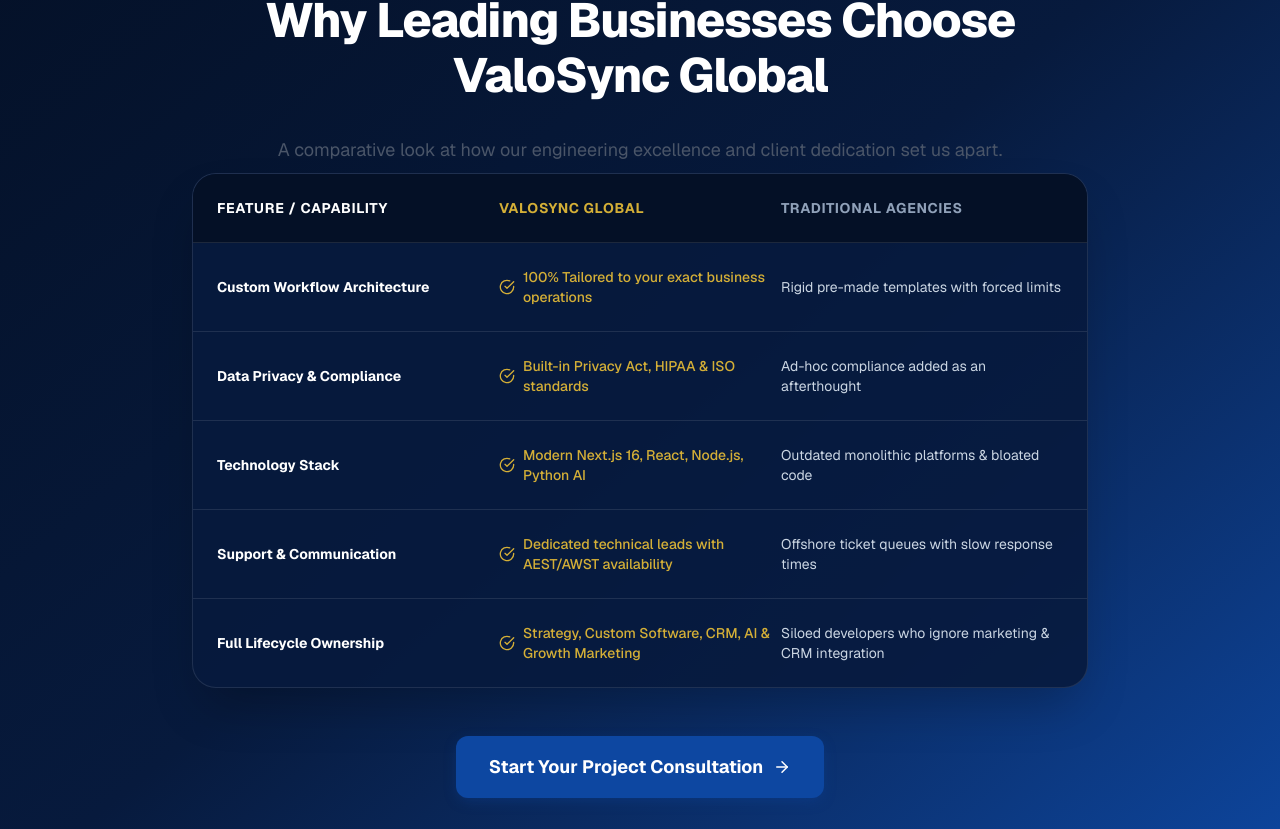
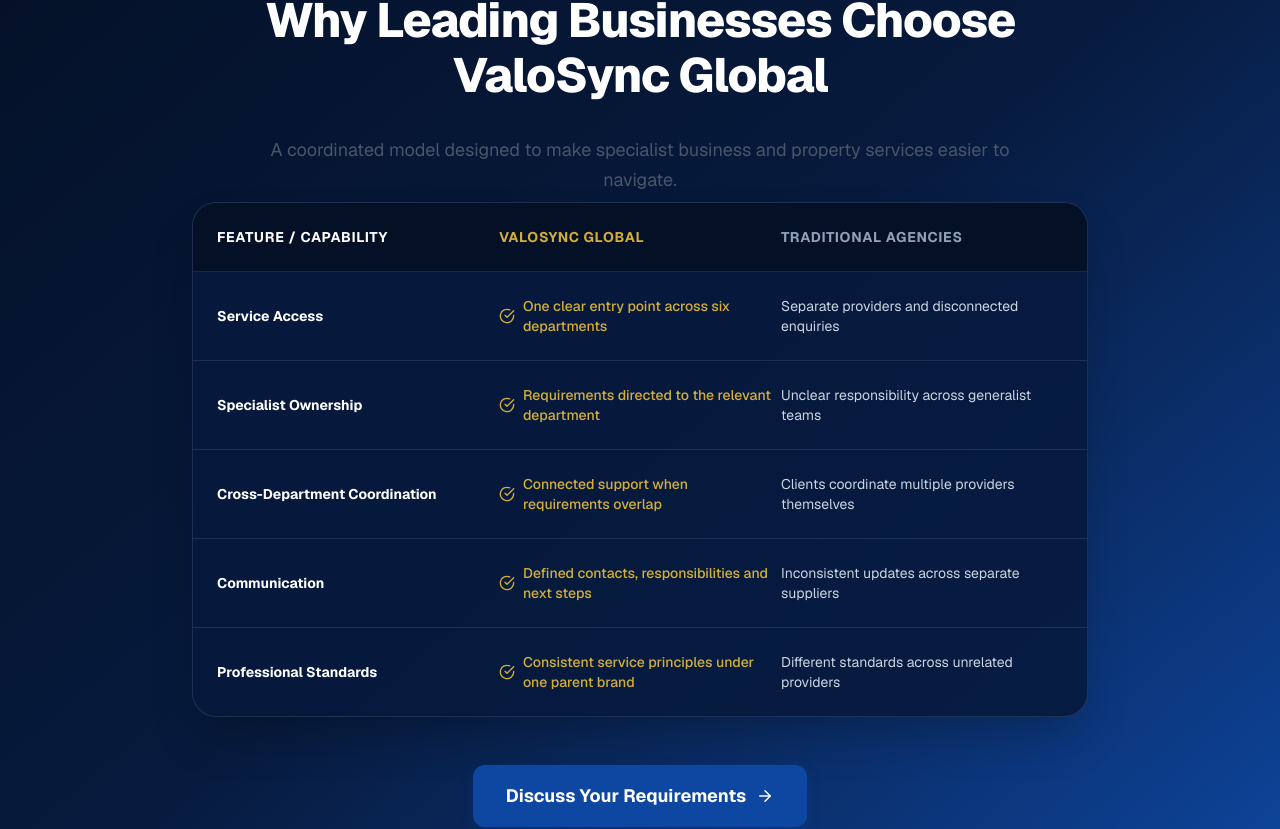
Before and after one commit to mayank-207/ValoSync-Global, a Next.js app: page /about in a window 1280 px wide. Shown: the part 4458-5287 px from the top of the page. Built offline with nearby package versions, Linux system fonts and the light colour scheme.

Commit message:
Update partnership message for connected services

```diff
--- a/components/sections/about/WhyPartnerSection.tsx
+++ b/components/sections/about/WhyPartnerSection.tsx
@@ -6,29 +6,29 @@
 export default function WhyPartnerSection() {
   const comparison = [
     {
-      feature: "Custom Workflow Architecture",
-      valosync: "100% Tailored to your exact business operations",
-      others: "Rigid pre-made templates with forced limits",
+      feature: "Service Access",
+      valosync: "One clear entry point across six departments",
+      others: "Separate providers and disconnected enquiries",
     },
     {
-      feature: "Data Privacy & Compliance",
-      valosync: "Built-in Privacy Act, HIPAA & ISO standards",
-      others: "Ad-hoc compliance added as an afterthought",
+      feature: "Specialist Ownership",
+      valosync: "Requirements directed to the relevant department",
+      others: "Unclear responsibility across generalist teams",
     },
     {
-      feature: "Technology Stack",
-      valosync: "Modern Next.js 16, React, Node.js, Python AI",
-      others: "Outdated monolithic platforms & bloated code",
+      feature: "Cross-Department Coordination",
+      valosync: "Connected support when requirements overlap",
+      others: "Clients coordinate multiple providers themselves",
     },
     {
-      feature: "Support & Communication",
-      valosync: "Dedicated technical leads with AEST/AWST availability",
-      others: "Offshore ticket queues with slow response times",
+      feature: "Communication",
+      valosync: "Defined contacts, responsibilities and next steps",
+      others: "Inconsistent updates across separate suppliers",
     },
     {
-      feature: "Full Lifecycle Ownership",
-      valosync: "Strategy, Custom Software, CRM, AI & Growth Marketing",
-      others: "Siloed developers who ignore marketing & CRM integration",
+      feature: "Professional Standards",
+      valosync: "Consistent service principles under one parent brand",
+      others: "Different standards across unrelated providers",
     },
   ];
 
@@ -38,7 +38,7 @@
         <SectionHeading
           badge="The Valosync Advantage"
           title="Why Leading Businesses Choose ValoSync Global"
-          subtitle="A comparative look at how our engineering excellence and client dedication set us apart."
+          subtitle="A coordinated model designed to make specialist business and property services easier to navigate."
           center
           titleClassName="text-white"
         />
@@ -81,7 +81,7 @@
             size="lg"
             rightIcon={<ArrowRightIcon size={18} />}
           >
-            Start Your Project Consultation
+            Discuss Your Requirements
           </Button>
         </div>
       </div>
```
